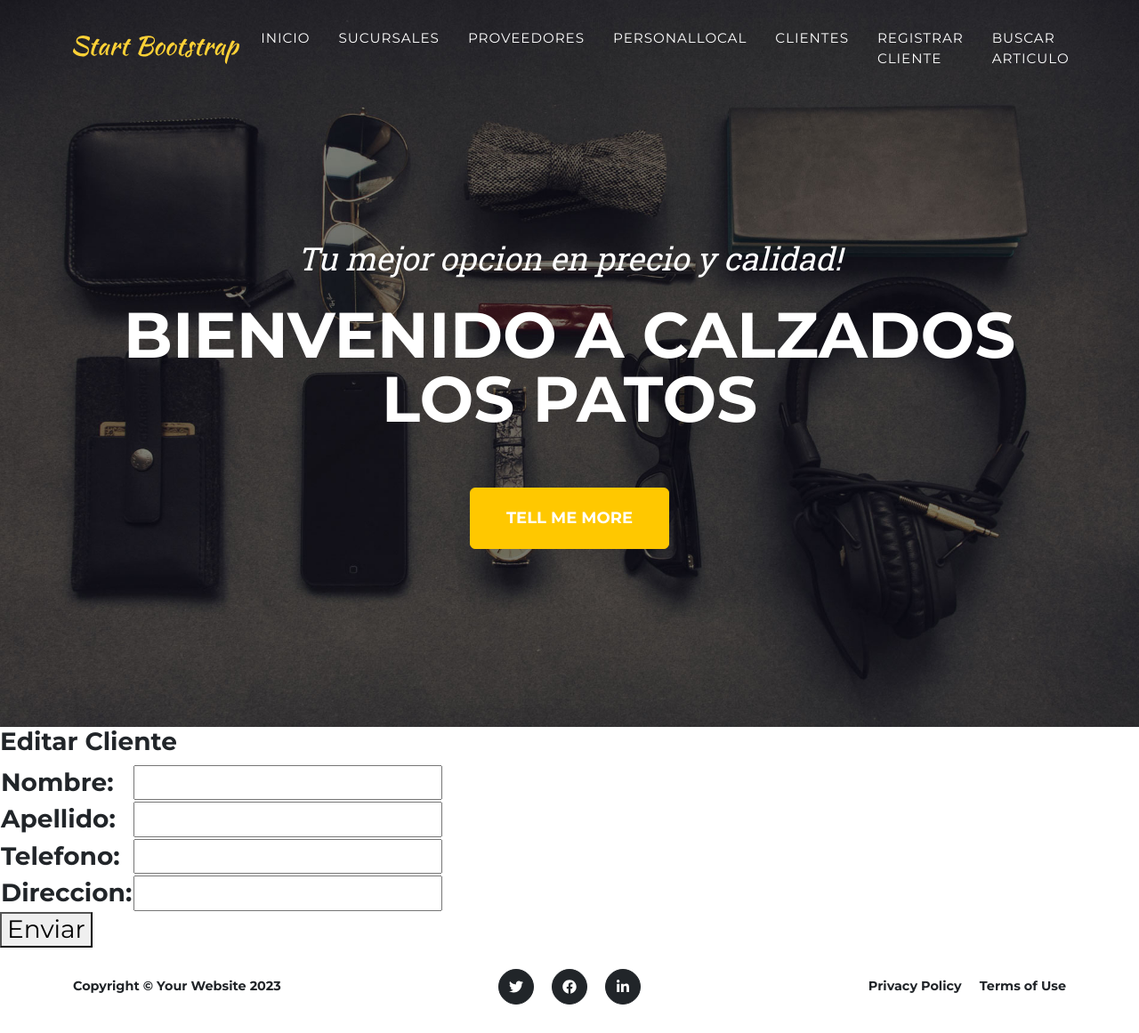
After one commit to Silduck/mi_repositorio, a Django app: page /actualizar_cliente/2 in a window 1280 px wide. The commit adds this page. Shown: the whole page at 89% size. Run offline with Django 4.2, Linux system fonts and the light colour scheme; data comes from the database, SQL or seed files in the repository; both versions use the stored data as it was after the commit; some libraries are stand-ins or nearby versions.

Commit message:
cambios agregando mas botones

```diff
--- /dev/null
+++ b/NEGOCIO2/MiProyecto/app/Templates/app/actualizar_cliente.html
@@ -0,0 +1,22 @@
+{% extends 'app/index.html' %}
+
+{% load static %}
+
+{% block title %}
+    actualizar cliente
+{% endblock title %}
+
+{% block codigoDinamico %}
+<form action="" method="post"> {% csrf_token %}
+
+
+    <h3> Editar Cliente <h3>
+
+    <table>
+        {{formulario.as_table}}
+    </table>
+
+    <button type="submit" value="Enviar">Enviar</button>
+</form>
+
+{% endblock %}
--- a/NEGOCIO2/MiProyecto/app/Templates/app/index.html
+++ b/NEGOCIO2/MiProyecto/app/Templates/app/index.html
@@ -41,6 +41,7 @@
                         <li class="nav-item"><a class="nav-link" href={% url 'Registrar Cliente' %}> Registrar Cliente</a></li>
                         <li class="nav-item"><a class="nav-link" href={% url 'Buscar Articulo' %}> Buscar Articulo</a></li>
 
+
                     </ul>
                 </div>
             </div>
@@ -66,7 +67,7 @@
                     <div class="col-lg-4 text-lg-start">Copyright &copy; Your Website 2023</div>
                     <div class="col-lg-4 my-3 my-lg-0">
                         <a class="btn btn-dark btn-social mx-2" href="#!" aria-label="Twitter"><i class="fab fa-twitter"></i></a>
-                        <a class="btn btn-dark btn-social mx-2" href="#!" aria-label="Facebook"><i class="fab fa-facebook-f"></i></a>
+                        <a class="btn btn-dark btn-social mx-2" href="#!" aria-label="Facebook"><i class="fab fa-facebook"></i></a>
                         <a class="btn btn-dark btn-social mx-2" href="#!" aria-label="LinkedIn"><i class="fab fa-linkedin-in"></i></a>
                     </div>
                     <div class="col-lg-4 text-lg-end">
--- a/NEGOCIO2/MiProyecto/app/Templates/app/mostrar_clientes.html
+++ b/NEGOCIO2/MiProyecto/app/Templates/app/mostrar_clientes.html
@@ -20,6 +20,11 @@
     </button>
 
 
+
+    <button>
+                <a href= "{% url 'actualizar cliente' cliente_id=cliente.id %}" >Actualizar</a>
+    </button>
+
 {% endfor %}
 
 {% endblock %}
--- a/NEGOCIO2/MiProyecto/app/urls.py
+++ b/NEGOCIO2/MiProyecto/app/urls.py
@@ -11,5 +11,6 @@ urlpatterns = [
     path('productos/', views.mostrar_productos, name='Productos'),
     path('registrar_cliente/', views.registrar_cliente, name='Registrar Cliente'),
     path('buscar_articulo/', views.buscar_articulo, name='Buscar Articulo'),
-    path('eliminar_cliente/<cliente_id>', views.eliminar_cliente, name= 'eliminar cliente')
-]
+    path('eliminar_cliente/<cliente_id>', views.eliminar_cliente, name= 'eliminar cliente'),
+    path('actualizar_cliente/<cliente_id>',views.actualizar_cliente, name= 'actualizar cliente'),
+    ]
--- a/NEGOCIO2/MiProyecto/app/views.py
+++ b/NEGOCIO2/MiProyecto/app/views.py
@@ -82,6 +82,32 @@ def eliminar_cliente(request, cliente_id):
 
     return render(request, 'app/mostrar_clientes.html', context=context)
 
+def actualizar_cliente(request, cliente_id):
+
+    cliente = Clientes.objects.get(id=cliente_id)
+
+    if request.method == 'POST':
+        formulario = RegistrarClienteForm(request.POST)
+
+        if formulario.is_valid():
+
+            formulario_limpio = formulario.cleaned_data
+
+            cliente.nombre = formulario_limpio ['nombre']
+            cliente.apellido = formulario_limpio ['apellido']
+            cliente.telefono = formulario_limpio ['telefono']
+            cliente.direccion = formulario_limpio ['direccion']
+
+            cliente.save()
+
+            return render(request, 'app/home.html')
+        else:
+            formulario = RegistrarClienteForm(initial={'nombre': cliente.nombre, 'apellido': cliente.apellido,
+                                                    'telefono': cliente.telefono, 'direccion': cliente.direccion})
+
+    return render(request, 'app/actualizar_cliente.html',{'formulario': RegistrarClienteForm, 'cliente': cliente})
+
+
 
 
 
```
Also changed, not shown: NEGOCIO2/MiProyecto/app/migrations/0006_alter_clientes_id.py (added), NEGOCIO2/MiProyecto/db.sqlite3.
